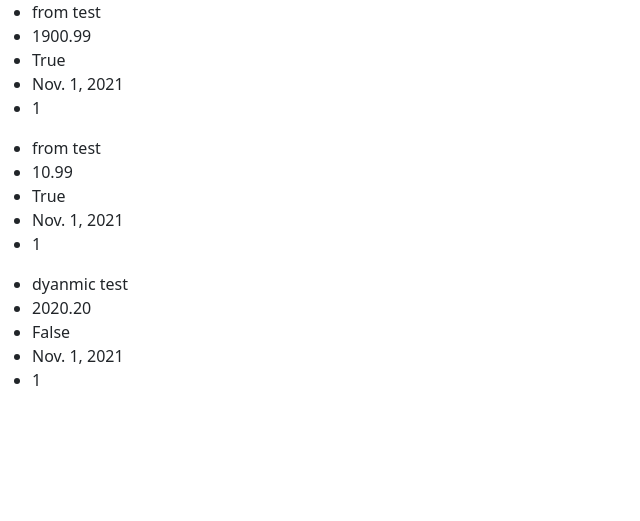
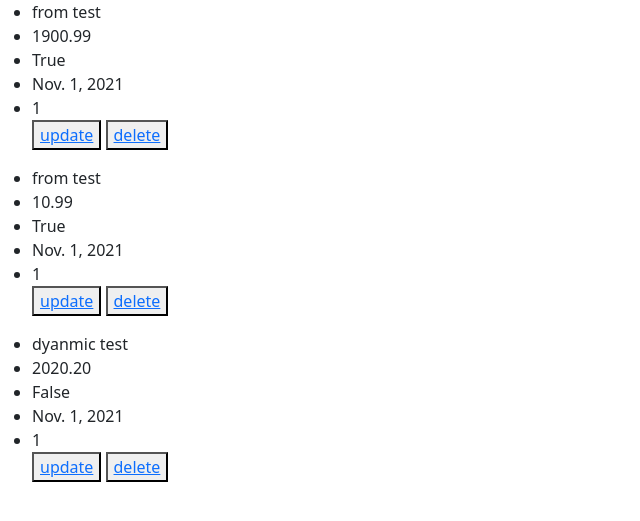
Before and after one commit to cmatchneer/inventory, a Django app: page /product/ in a window 1280 px wide. Shown: the top 521 px of the page, without its empty margins (0-640 px from the left). Run offline with Django 3.2, Linux system fonts and the light colour scheme; data comes from the database, SQL or seed files in the repository; both versions use the stored data as it was after the commit.

Commit message:
update and delete product working

```diff
--- a/inventory/products/models.py
+++ b/inventory/products/models.py
@@ -8,3 +8,6 @@ class Product (models.Model):
     quantity= models.IntegerField(default=0)
     available = models.BooleanField(default=True)
     date = models.DateField(auto_now=False,auto_now_add=False, default="2021-11-1")
+
+    # def get_absolute_url(self):
+    #     return reverse("product:product-detail", kwargs={"id": self.id})
--- a/inventory/products/templates/product/product_detail.html
+++ b/inventory/products/templates/product/product_detail.html
@@ -8,16 +8,13 @@
         <li>{{product.available}}</li>
         <li>{{product.date}}</li>
         <li>{{product.quantity}}</li>
+        <button><a href='/product/{{product.id}}/update'> update </a></button>
+        <button><a href='/product/{{product.id}}/delete'> delete </a></button>
+
 
 
 
     </ul>
 {%endfor%}
-<!-- <h1>{{product.title}}</h1>
-<p>{{product.price}}</p>
-{%if product.available%}
-    <p>In Stock</p>
-{%else%}
-    <p>Out of Stock</p>
-{%endif%} -->
+
 {%endblock%}
--- a/inventory/products/urls.py
+++ b/inventory/products/urls.py
@@ -10,7 +10,7 @@ from .views import (
 app_name = 'product'
 urlpatterns = [
     path('', product_list_view, name='product-list'),
-    path('form/', product_form_view, name='product-list'),
+    path('form/', product_form_view, name='product-form'),
     path('<int:id>/update/', product_update_view, name='product-update'),
     path('<int:id>/delete/', product_delete_view, name='product-delete'),
 ]
```
Also changed, not shown: inventory/db.sqlite3.
